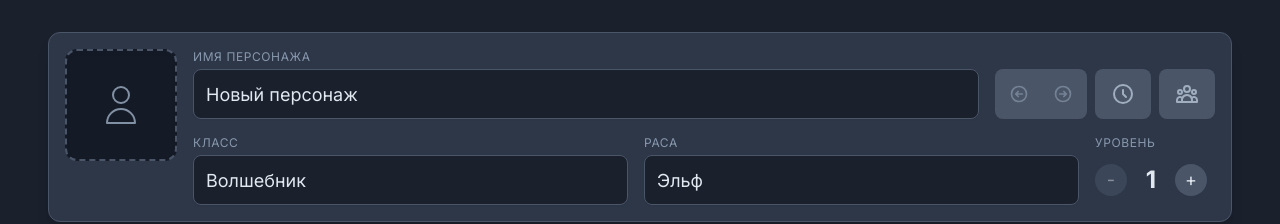
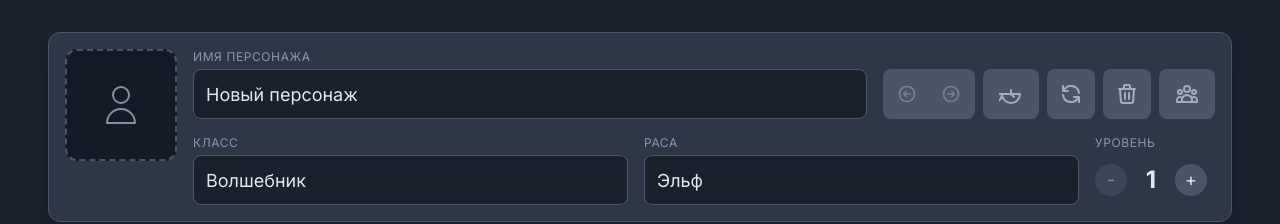
Before and after one commit to Snikerss/dnd-sheet-owlbear-extension, a React (Vite) app: page / in a window 1280 px wide. Both pictures are taken after a click on the button "Создать первого персонажа". Shown: the top 224 px of the page. Built offline with nearby package versions, Linux system fonts and the light colour scheme; no server answers.

Commit message:
feat(ui): add manual character sync and local cache clearing buttons to header and character selection cards

```diff
--- a/App.tsx
+++ b/App.tsx
@@ -13,7 +13,7 @@ import { generateUUID } from './utils/uuid';
 import { isOwlbear, encodeBase64Sync } from './utils/storage';
 
 const AppContent: React.FC = () => {
-  const { characters, isLoading, syncingCharacters, addCharacter, deleteCharacter, updateCharacter, undo, redo } = useCharacterManager();
+  const { characters, isLoading, syncingCharacters, addCharacter, deleteCharacter, updateCharacter, undo, redo, syncCharacter, clearLocalCache } = useCharacterManager();
 
   const [activeCharacterId, setActiveCharacterId] = useState<string | null>(() => {
     if (typeof window !== 'undefined') {
@@ -362,6 +362,8 @@ const AppContent: React.FC = () => {
               canRedo={canRedo}
               onOpenHistoryLog={() => setIsHistoryLogOpen(true)}
               isReadOnly={!!isReadOnly}
+              onSyncCharacter={() => syncCharacter(activeCharacterId)}
+              onClearLocalCache={() => clearLocalCache(activeCharacterId)}
             />
         </CharacterProvider>
       ) : (
@@ -375,6 +377,8 @@ const AppContent: React.FC = () => {
           onDuplicateCharacter={handleDuplicateCharacter}
           onAddCharacter={handleAddCharacter}
           onOpenStandalone={handleOpenStandalone}
+          onSyncCharacter={syncCharacter}
+          onClearLocalCache={clearLocalCache}
         />
       )}
     </>
--- a/components/CharacterHeader.tsx
+++ b/components/CharacterHeader.tsx
@@ -12,6 +12,8 @@ interface CharacterHeaderProps {
   onUndo: () => void;
   onRedo: () => void;
   onOpenHistoryLog: () => void;
+  onSync?: () => void;
+  onClearCache?: () => void;
 }
 
 const EditableField: React.FC<{ value: string; onChange: (newValue: string) => void; label: string; placeholder: string; isReadOnly?: boolean }> = ({ value, onChange, label, placeholder, isReadOnly = false }) => (
@@ -132,6 +134,8 @@ export const CharacterHeader: React.FC<CharacterHeaderProps> = React.memo(({
   onUndo,
   onRedo,
   onOpenHistoryLog,
+  onSync,
+  onClearCache,
 }) => {
   const { character, dispatch } = useCharacter();
 
@@ -167,7 +171,31 @@ export const CharacterHeader: React.FC<CharacterHeaderProps> = React.memo(({
                  )}
                  {!isReadOnly && (
                    <button onClick={onOpenHistoryLog} className="h-[50px] w-14 flex items-center justify-center bg-[var(--color-surface-raised)] text-[var(--color-text-medium)] rounded-lg hover:bg-[var(--color-surface-raised-hover)] hover:text-[var(--color-text-base)] transition-colors active:scale-95" data-tooltip="История изменений" aria-label="Открыть историю изменений">
-                       <svg xmlns="http://www.w3.org/2000/svg" className="h-6 w-6" fill="none" viewBox="0 0 24 24" stroke="currentColor" strokeWidth={2}><path strokeLinecap="round" strokeLinejoin="round" d="M12 8v4l3 3m6-3a9 9 0 11-18 0 9 9 0 0118 0z" /></svg>
+                       <svg xmlns="http://www.w3.org/2000/svg" className="h-6 w-6" fill="none" viewBox="0 0 24 24" stroke="currentColor" strokeWidth={2}><path strokeLinecap="round" strokeLinejoin="round" d="M12 8v4l3 3m6-3a9 9 0 11-18 0 9 9 0 01-18 0z" /></svg>
+                   </button>
+                 )}
+                 {onSync && (
+                   <button
+                     onClick={onSync}
+                     className="h-[50px] w-12 flex items-center justify-center bg-[var(--color-surface-raised)] text-[var(--color-text-medium)] hover:text-teal-400 rounded-lg hover:bg-[var(--color-surface-raised-hover)] transition-colors active:scale-95"
+                     data-tooltip="Повторная синхронизация с комнатой"
+                     aria-label="Повторная синхронизация"
+                   >
+                       <svg xmlns="http://www.w3.org/2000/svg" className="h-6 w-6" fill="none" viewBox="0 0 24 24" stroke="currentColor" strokeWidth={2}>
+                         <path strokeLinecap="round" strokeLinejoin="round" d="M4 4v5h.582m15.356 2A8.001 8.001 0 004.582 9m0 0H9m11 11v-5h-.581m0 0a8.003 8.003 0 01-15.357-2m15.357 2H15" />
+                       </svg>
+                   </button>
+                 )}
+                 {onClearCache && (
+                   <button
+                     onClick={onClearCache}
+                     className="h-[50px] w-12 flex items-center justify-center bg-[var(--color-surface-raised)] text-[var(--color-text-medium)] hover:text-amber-400 rounded-lg hover:bg-[var(--color-surface-raised-hover)] transition-colors active:scale-95"
+                     data-tooltip="Сбросить локальный кэш персонажа"
+                     aria-label="Сбросить локальный кэш"
+                   >
+                       <svg xmlns="http://www.w3.org/2000/svg" className="h-6 w-6" fill="none" viewBox="0 0 24 24" stroke="currentColor" strokeWidth={2}>
+                         <path strokeLinecap="round" strokeLinejoin="round" d="M19 7l-.867 12.142A2 2 0 0116.138 21H7.862a2 2 0 01-1.995-1.858L5 7m5 4v6m4-6v6m1-10V4a1 1 0 00-1-1h-4a1 1 0 00-1 1v3M4 7h16" />
+                       </svg>
                    </button>
                  )}
                  <button
--- a/components/CharacterSelectionScreen.tsx
+++ b/components/CharacterSelectionScreen.tsx
@@ -16,6 +16,8 @@ interface CharacterSelectionScreenProps {
   onDuplicateCharacter: (id: string) => void;
   onAddCharacter: (id: string, character: Character) => void;
   onOpenStandalone: (id: string) => void;
+  onSyncCharacter?: (id: string) => void;
+  onClearLocalCache?: (id: string) => void;
 }
 
 export const CharacterSelectionScreen: React.FC<CharacterSelectionScreenProps> = ({
@@ -28,6 +30,8 @@ export const CharacterSelectionScreen: React.FC<CharacterSelectionScreenProps> =
   onDuplicateCharacter,
   onAddCharacter,
   onOpenStandalone,
+  onSyncCharacter,
+  onClearLocalCache,
 }) => {
   const characterEntries = Object.entries(characters);
   const fileInputRef = useRef<HTMLInputElement>(null);
@@ -134,6 +138,8 @@ export const CharacterSelectionScreen: React.FC<CharacterSelectionScreenProps> =
                   onDelete={() => onDeleteCharacter(id)}
                   onExport={() => handleExportCharacter(id)}
                   onOpenStandalone={() => onOpenStandalone(id)}
+                  onSync={onSyncCharacter ? () => onSyncCharacter(id) : undefined}
+                  onClearCache={onClearLocalCache ? () => onClearLocalCache(id) : undefined}
                   isSyncing={!!syncState}
                   pendingImagesCount={syncState?.pendingImages.length || 0}
                   currentUserId={currentUserId}
--- a/components/CharacterSheet.tsx
+++ b/components/CharacterSheet.tsx
@@ -43,6 +43,8 @@ interface CharacterSheetProps {
     canRedo: boolean;
     onOpenHistoryLog: () => void;
     isReadOnly?: boolean;
+    onSyncCharacter?: () => void;
+    onClearLocalCache?: () => void;
 }
 
 export const CharacterSheet: React.FC<CharacterSheetProps> = ({
@@ -53,6 +55,8 @@ export const CharacterSheet: React.FC<CharacterSheetProps> = ({
     canRedo,
     onOpenHistoryLog,
     isReadOnly = false,
+    onSyncCharacter,
+    onClearLocalCache,
 }) => {
     // --- CONTEXT HOOKS ---
     const { character, dispatch } = useCharacter();
@@ -951,6 +955,8 @@ export const CharacterSheet: React.FC<CharacterSheetProps> = ({
                     onUndo={onUndo}
                     onRedo={onRedo}
                     onOpenHistoryLog={onOpenHistoryLog}
+                    onSync={onSyncCharacter}
+                    onClearCache={onClearLocalCache}
                 />
 
                 {/* Top Dashboard Grid (Horizontal Panel) */}
--- a/state/useCharacterManager.ts
+++ b/state/useCharacterManager.ts
@@ -155,6 +155,8 @@ interface CharacterManager {
   updateCharacter: (id: string, action: CharacterAction) => void;
   undo: (id: string) => void;
   redo: (id: string) => void;
+  syncCharacter: (id: string) => Promise<void>;
+  clearLocalCache: (id: string) => Promise<void>;
 }
 
 const restoreFromMemory = (cloudData: any, memoryBackup: CharactersState) => {
@@ -1003,6 +1005,68 @@ export const useCharacterManager = (): CharacterManager => {
     };
   }, []);
 
+  const syncCharacter = useCallback(async (id: string) => {
+    try {
+      if (isOwlbear()) {
+        const state = charactersStateRef.current;
+        const entry = state[id];
+        const fullChar = entry?.history.present;
+        const myId = typeof OBR !== 'undefined' ? OBR.player?.id : '';
+        const isOwner = fullChar && fullChar.ownerId && myId ? fullChar.ownerId === myId : true;
+
+        if (isOwner && entry) {
+          console.log(`[DND Sheet] Manual sync triggered by owner for character ${id}...`);
+          const localData = loadFromLocalStorage();
+          const charData = localData[id];
+          if (charData) {
+            await broadcastCharacterSync(id, charData, true);
+            addNotification('Данные персонажа принудительно отправлены в комнату.', 'info');
+            return;
+          }
+        }
+
+        console.log(`[DND Sheet] Requesting fresh sync for character ${id} from room...`);
+        await OBR.broadcast.sendMessage('com.antigravity.dnd-sheet/sync', {
+          type: 'REQUEST_FULL_CHARACTERS',
+          cachedVersions: {},
+          requestedCharId: id,
+          senderClientId: SESSION_CLIENT_ID
+        });
+        addNotification('Отправлен запрос на повторную синхронизацию персонажа.', 'info');
+      } else {
+        addNotification('Синхронизация доступна в среде Owlbear Rodeo.', 'info');
+      }
+    } catch (e) {
+      console.error('[DND Sheet] Failed to trigger syncCharacter:', e);
+      addNotification('Не удалось запросить синхронизацию.', 'error');
+    }
+  }, [addNotification]);
+
+  const clearLocalCache = useCallback(async (id: string) => {
+    try {
+      console.log(`[DND Sheet] Clearing local cache for character ${id}...`);
+
+      // 1. Delete images from IndexedDB
+      await imageDb.delete(`char-images/${id}`);
+
+      // 2. Delete from LocalStorage
+      const localData = loadFromLocalStorage();
+      delete localData[id];
+      saveToLocalStorage(localData);
+
+      // 3. Clear serialization cache
+      delete lastSerializedRef.current[id];
+
+      addNotification('Локальный кэш персонажа очищен. Запрашиваем свежие данные...', 'info');
+
+      // 4. Trigger fresh sync request
+      await syncCharacter(id);
+    } catch (e) {
+      console.error('[DND Sheet] Failed to clear local cache:', e);
+      addNotification('Ошибка при очистке локального кэша.', 'error');
+    }
+  }, [syncCharacter, addNotification]);
+
   return {
     characters,
     isLoading,
@@ -1012,5 +1076,7 @@ export const useCharacterManager = (): CharacterManager => {
     updateCharacter,
     undo,
     redo,
+    syncCharacter,
+    clearLocalCache,
   };
 };
```
Also changed, not shown: components/CharacterCard.tsx (+25 -1 lines).
